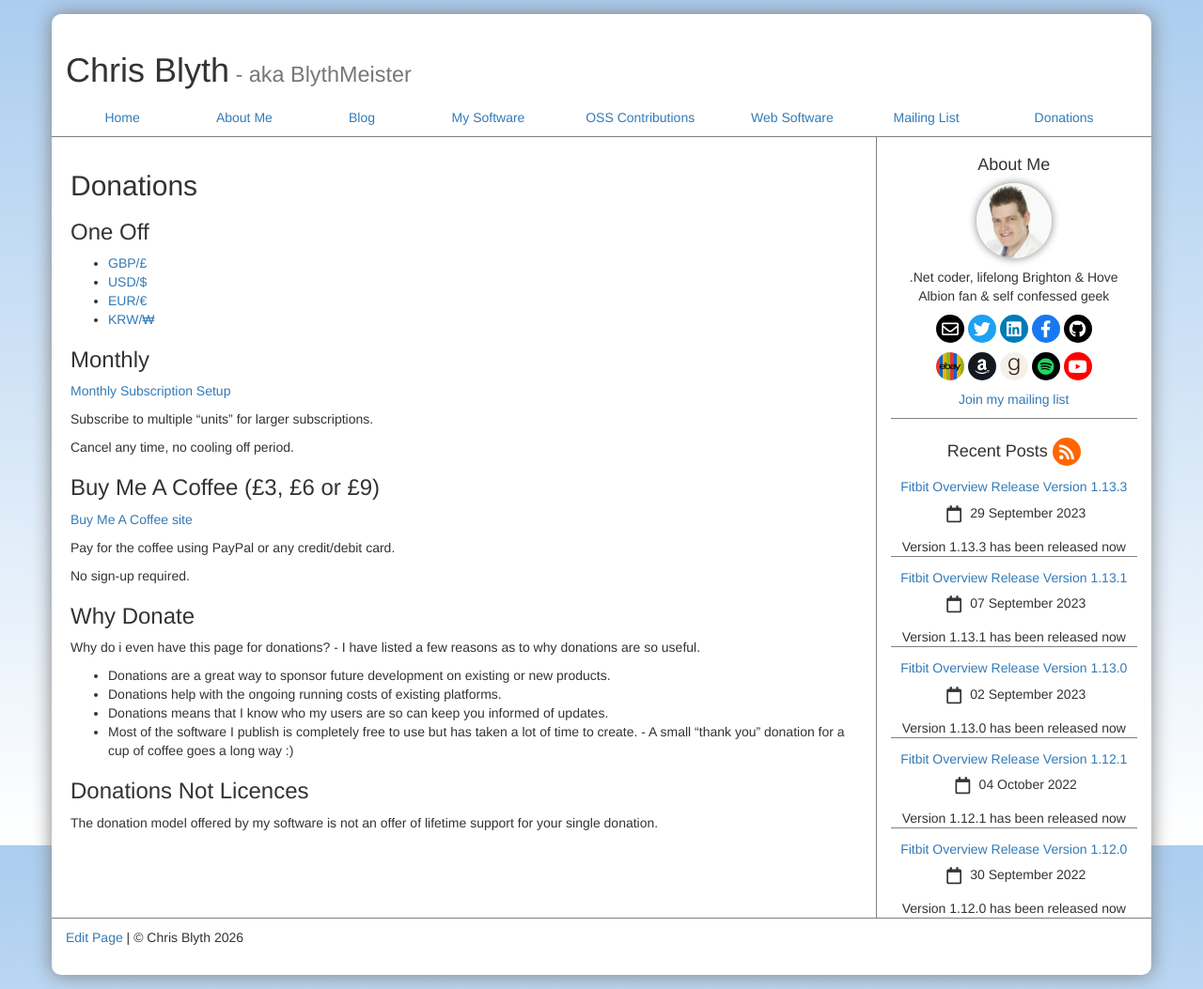
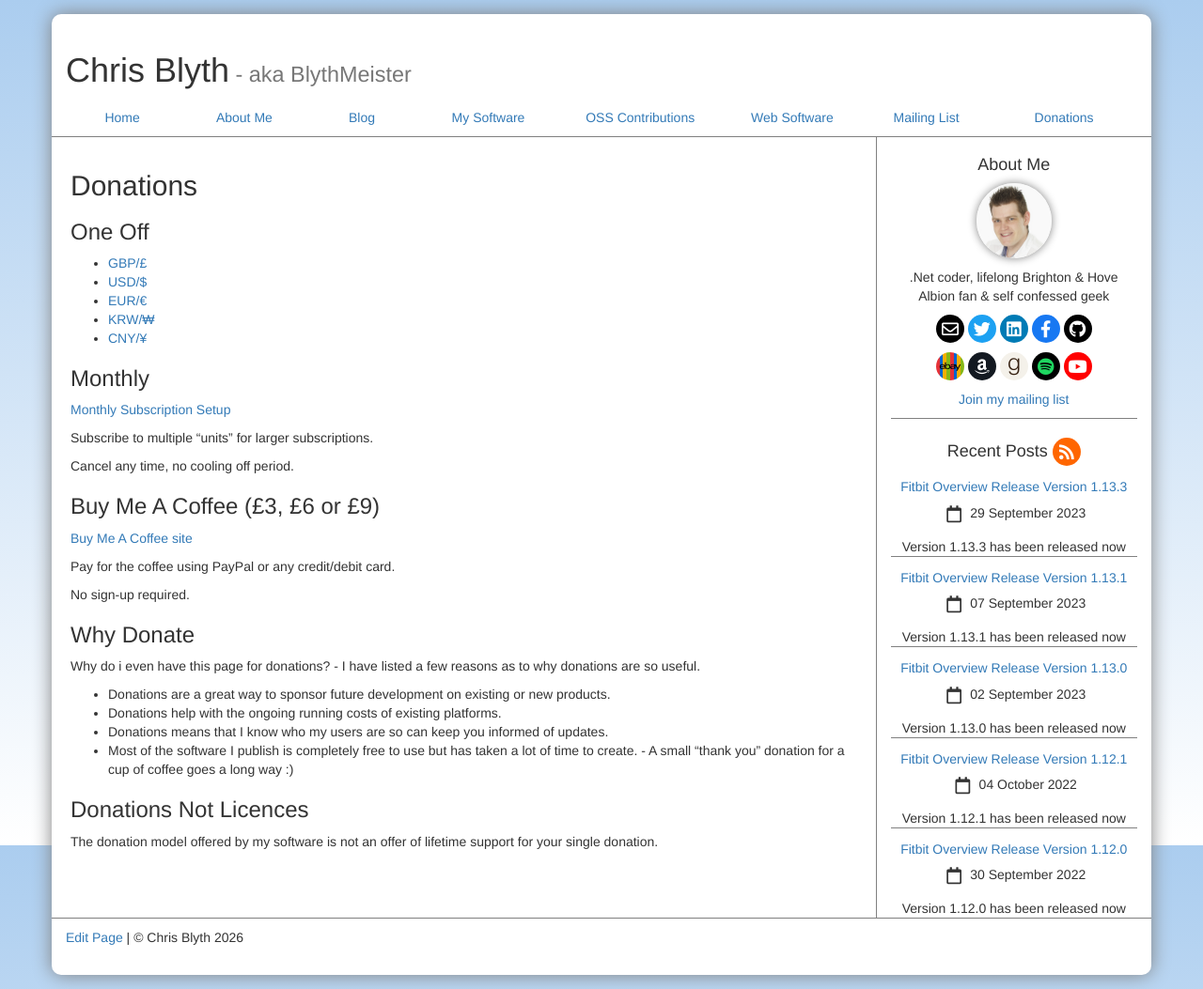
Before and after one commit to BlythMeister/blyth.me.uk, a Jekyll site: the page built from donations/index.md, in a window 1280 px wide. Shown: the whole page at 94% size. Built offline with Jekyll 4.4.1, drawn with Linux system fonts in a browser that asks for light colours; nearby versions of some CDN libraries.

Commit message:
Add CNY donation link to index.md

```diff
--- a/donations/index.md
+++ b/donations/index.md
@@ -11,6 +11,7 @@ description: "Supporter, Goodwill, Thank you or any other types of donation"
 * [USD/$](https://donate.stripe.com/aEUfZXdm5aOE7OE8wx)
 * [EUR/€](https://donate.stripe.com/4gwcNLgyh9KA1qg6oq)
 * [KRW/₩](https://donate.stripe.com/bJe9ASctE95Th1l1oo4ko05)
+* [CNY/¥](https://donate.stripe.com/bJe5kCgJU4PD7qL8QQ4ko04)
 
 ### Monthly
 
```
